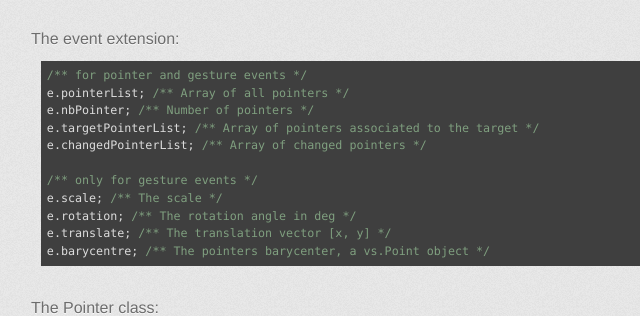
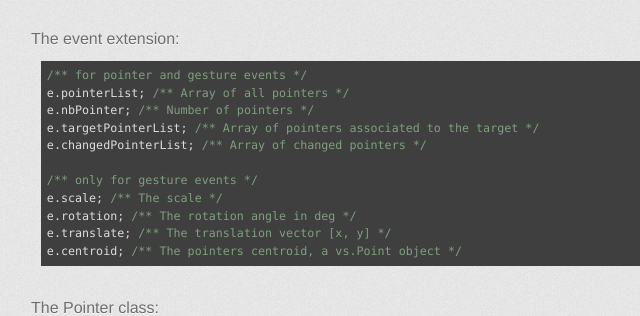
Before and after one commit to dthevenin/Gesture, a plain HTML site: page index.html in a window 1280 px wide. Shown: the part 1104-1420 px from the top of the page, 235-875 px from the left. Drawn offline with Linux system fonts and the light colour scheme; a web font is replaced by a local one.

Commit message:
Update doc to reference centroid instead of barycentre

```diff
--- a/index.html
+++ b/index.html
@@ -118,7 +118,7 @@ e.changedPointerList; /** Array of changed pointers */
 e.scale; /** The scale */
 e.rotation; /** The rotation angle in deg */
 e.translate; /** The translation vector [x, y] */
-e.barycentre; /** The pointers barycenter, a vs.Point object */
+e.centroid; /** The pointers centroid, a vs.Point object */
 </code></pre>
 
         The Pointer class:
```
